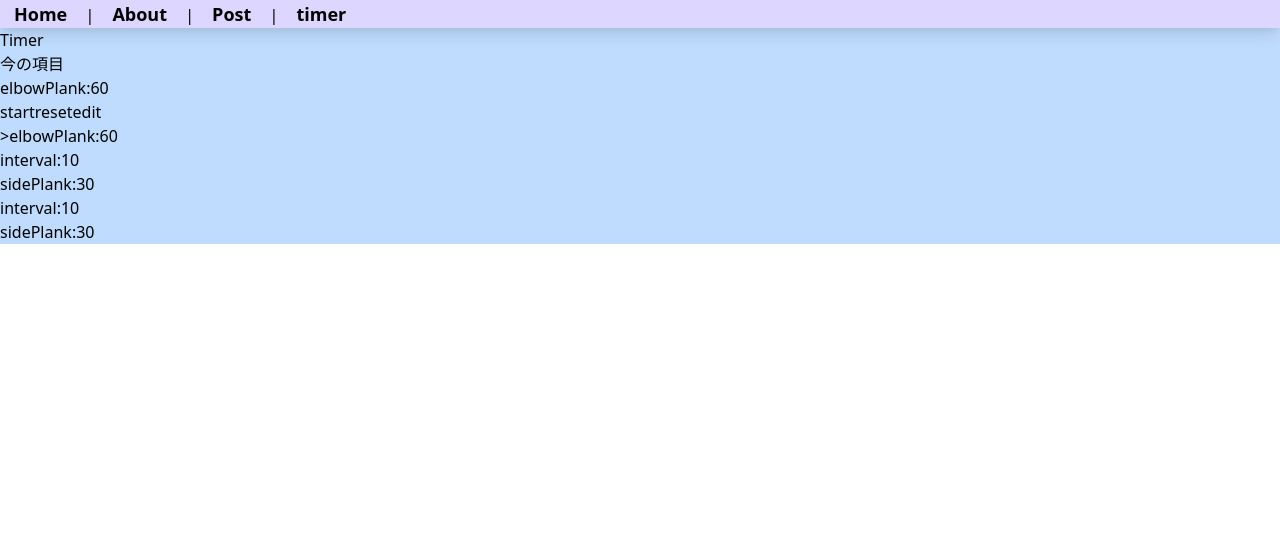
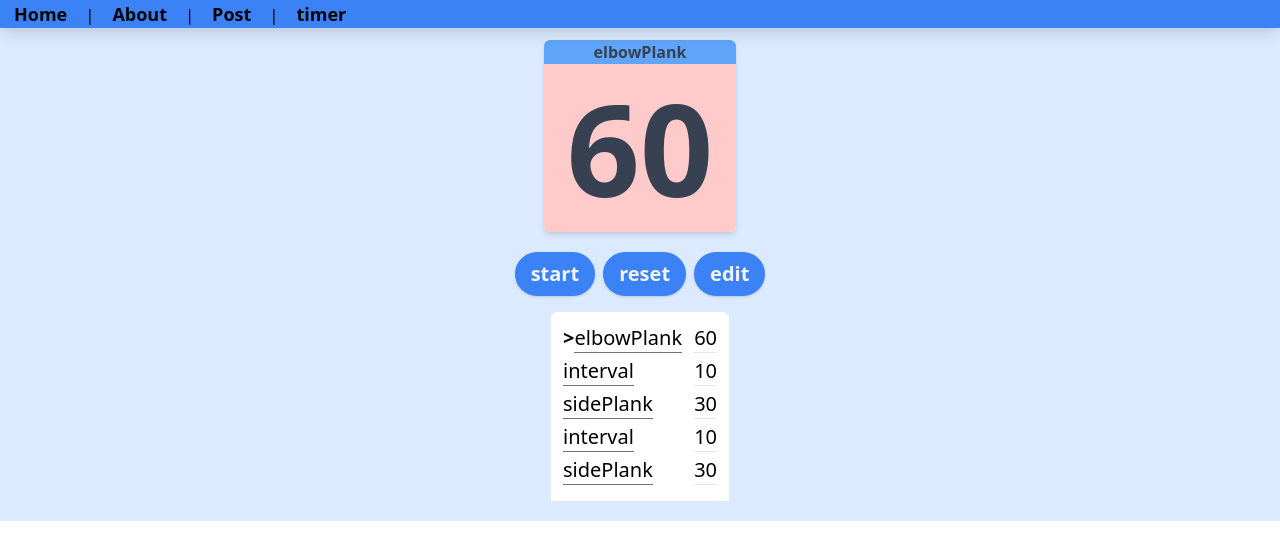
Before and after one commit to woodjellyfish/BLOG, a Next.js app: page /timer in a window 1280 px wide. Shown: the top 560 px of the page. Built offline with nearby package versions, Linux system fonts and the light colour scheme.

Commit message:
styled timerPage

```diff
--- a/components/Layout.tsx
+++ b/components/Layout.tsx
@@ -8,7 +8,7 @@ type Props = {
 };
 
 const classes = {
-  link: "mx-3.5 text-lg font-bold hover:bg-purple-300",
+  link: "mx-3.5 text-lg font-bold hover:bg-blue-300",
 };
 
 const Layout = ({ children, title = "This is the default title" }: Props) => (
@@ -18,8 +18,8 @@ const Layout = ({ children, title = "This is the default title" }: Props) => (
       <meta charSet="utf-8" />
       <meta name="viewport" content="initial-scale=1.0, width=device-width" />
     </Head>
-    <header className="sticky top-0 shadow-lg" id="header">
-      <nav className="bg-purple-200">
+    <header className="sticky bg-blue-500 top-0 shadow-lg" id="header">
+      <nav className="bg-">
         <Link href="/">
           <a className={classes.link}>Home</a>
         </Link>
--- a/components/post/Components.tsx
+++ b/components/post/Components.tsx
@@ -27,7 +27,7 @@ export const H2: HeadingComponent = ({ level, node, className, ...props }) => {
   return (
     <h2
       id={props.children[0].toString()}
-      className="text-2xl font-bold px-2 m-4 border-b-4 border-l-[16px] border-red-300 "
+      className="text-2xl font-bold px-2 m-4 border-b-4 border-l-[16px] border-blue-500 "
     >
       {props.children}
     </h2>
--- a/components/timer/Button.tsx
+++ b/components/timer/Button.tsx
@@ -2,14 +2,25 @@ import { MouseEventHandler } from "react";
 
 type Props = {
   name: string;
-  clickEv: MouseEventHandler<HTMLButtonElement>;
+  onClick: MouseEventHandler<HTMLButtonElement>;
 };
 
-const Button = ({ name, clickEv }: Props) => {
+const setButtonColor = (color: string) => {
+  switch (color) {
+    case "red":
+      return "mb-3 mx-1 rounded-full items-center shadow bg-red-500 px-4 py-2 text-gray-100 font-bold text-xl hover:bg-red-400";
+    case "blue":
+      return "mb-3 mx-1 rounded-full items-center shadow bg-blue-500 px-4 py-2 text-gray-100 font-bold text-xl hover:bg-blue-400";
+    default:
+      return "mb-3 mx-1 rounded-full items-center shadow bg-green-500 px-4 py-2 text-gray-100 font-bold text-xl hover:bg-green-400";
+  }
+};
+
+const Button = ({ name, onClick }: Props) => {
   return (
-    <>
-      <button onClick={clickEv}>{name}</button>
-    </>
+    <button className={setButtonColor("blue")} onClick={onClick}>
+      {name}
+    </button>
   );
 };
 
--- a/components/timer/List.tsx
+++ b/components/timer/List.tsx
@@ -33,10 +33,8 @@ const List = ({ isEdit, items, curItemId, setItems }: Props) => {
     //リストの最後(nextId==-1)のidを取得
     const lastId = items.find((item) => item.nextId === -1).id;
 
-    console.log(`lastId`, lastId);
     const newItems = [...items];
     //todo items[last]のnextIdの変更
-    console.log(`newItems`, newItems);
     newItems[getFindIndex(lastId)].nextId = lastId + 1;
     //todo items[]への追加
     const newItem: itemType = {
@@ -96,9 +94,11 @@ const List = ({ isEdit, items, curItemId, setItems }: Props) => {
   if (isEdit) {
     return (
       <>
+        <div className="flex flex-col bg-white rounded-md p-3 mb-5">
           {items.map((item) => (
-          <div key={item.id}>
+            <div className="mb-1" key={item.id}>
               <input
+                className="text-xl border-b mb-1 border-gray-500 mr-3"
                 onChange={(e: ChangeEvent<HTMLInputElement>) =>
                   ItemNameHandleChange(e, item.id)
                 }
@@ -106,6 +106,7 @@ const List = ({ isEdit, items, curItemId, setItems }: Props) => {
                 value={item.name}
               />
               <input
+                className="text-xl border-b mb-1 border-gray-500 mr-3"
                 onChange={(e: ChangeEvent<HTMLInputElement>) =>
                   ItemSecHandleChange(e, item.id)
                 }
@@ -113,11 +114,18 @@ const List = ({ isEdit, items, curItemId, setItems }: Props) => {
                 value={item.sec}
                 style={{ width: "3em", textAlign: "right" }}
               />
-            <button onClick={() => deleteItem(item.id)}>del</button>
+              <button
+                className="shadow px-2 rounded-md bg-red-500  text-white hover:bg-red-400"
+                onClick={() => deleteItem(item.id)}
+              >
+                del
+              </button>
             </div>
           ))}
           <div></div>
+          <div className="flex flex-row">
             <input
+              className="text-xl border-b mb-1 border-gray-500 mr-3"
               placeholder="newItemName"
               type="text"
               value={addItem.name}
@@ -126,6 +134,7 @@ const List = ({ isEdit, items, curItemId, setItems }: Props) => {
               }
             />
             <input
+              className="text-xl border-b mb-1 border-gray-500 mr-3"
               placeholder="sec"
               type="number"
               style={{ width: "3em" }}
@@ -133,18 +142,32 @@ const List = ({ isEdit, items, curItemId, setItems }: Props) => {
                 addItemSecHandleChange(e)
               }
             />
-        <button onClick={addSave}>add</button>
+            <button
+              className="shadow px-2 rounded-md bg-blue-500  text-white hover:bg-blue-400"
+              onClick={addSave}
+            >
+              add
+            </button>
+          </div>
+        </div>
       </>
     );
   } else {
     return (
       <>
+        <div className="flex flex-col bg-white rounded-t-md p-3 mb-5">
           {items.map((item) => (
-          <div key={item.id}>
+            <div className="flex" key={item.id}>
+              <a className="font-bold text-xl">
                 {item.isDone ? "●" : item.id === curItemId && ">"}
-            {item.name}:{item.sec}
+              </a>
+              <a className="text-xl border-b mb-1 border-gray-500 mr-3">
+                {item.name}
+              </a>
+              <a className="text-xl ml-auto border-b mb-1 ">{item.sec}</a>
             </div>
           ))}
+        </div>
       </>
     );
   }
--- a/components/timer/Menu.tsx
+++ b/components/timer/Menu.tsx
@@ -8,11 +8,18 @@ type Props = {
 const Menu = ({ item, isEdit }: Props) => {
   if (item.nextId === -1 && item.sec < 0) return <div>end</div>;
 
-  if (isEdit) return <div>edit mode</div>;
-
   return (
-    <div>
-      {item.name}:{item.sec > 0 ? item.sec : 0}
+    <div className="h-full flex justify-center items-center mt-3">
+      <div className="rounded-md bg-white shadow-md h-48 w-48 flex flex-col">
+        <p className="text-base text-gray-700 text-center font-bold bg-blue-400 rounded-t-md">
+          {isEdit ? "editmode" : item.name}
+        </p>
+        <div className="bg-red-200 h-full flex items-center justify-center rounded-b-md">
+          <p className="text-9xl text-gray-700 font-bold text-center ">
+            {item.sec}
+          </p>
+        </div>
+      </div>
     </div>
   );
 };
--- a/components/timer/MenuButton.tsx
+++ b/components/timer/MenuButton.tsx
@@ -37,17 +37,21 @@ const MenuButton = ({
   if (isEdit) {
     return (
       <>
-        <Button name="save" clickEv={itemsSave} />
-        <Button name="default" clickEv={() => setItems(getItemDefault())} />
-        <Button name="edit" clickEv={editHandleClick} />
+        <div className="flex-row items-center ">
+          <Button name="save" onClick={itemsSave} />
+          <Button name="default" onClick={() => setItems(getItemDefault())} />
+          <Button name="edit" onClick={editHandleClick} />
+        </div>
       </>
     );
   } else {
     return (
       <>
-        <Button name={isStarted ? "stop" : "start"} clickEv={switchTimer} />
-        <Button name="reset" clickEv={reset} />
-        <Button name="edit" clickEv={editHandleClick} />
+        <div className="flex-row ">
+          <Button name={isStarted ? "stop" : "start"} onClick={switchTimer} />
+          <Button name="reset" onClick={reset} />
+          <Button name="edit" onClick={editHandleClick} />
+        </div>
       </>
     );
   }
--- a/package.json
+++ b/package.json
@@ -8,6 +8,7 @@
     "type-check": "tsc"
   },
   "dependencies": {
+    "@headlessui/react": "^1.3.0",
     "firebase": "^8.7.1",
     "gray-matter": "^4.0.3",
     "marked": "^2.1.2",
@@ -30,7 +31,7 @@
     "postcss-cli": "^8.3.1",
     "react-syntax-highlighter": "^15.4.3",
     "tailwindcss": "^2.2.4",
-    "typescript": "^4.0.8"
+    "typescript": "^4.3.5"
   },
   "license": "MIT"
 }
--- a/pages/test.tsx
+++ b/pages/test.tsx
@@ -3,12 +3,11 @@ import React, { useState } from "react";
 export default function Test() {
   return (
     <>
-      <div className="flex container max-w-full">
-        <div className="container bg-red-200">hoge</div>
-        <div className="container  bg-red-400">piyo</div>
+      <div className="w-[50px] h-[50px] bg-gray-100 flex">
+        <div className="w-full h-full bg-gradient-to-tl from-black rounded-full animate-spin ">
+          <div className="h-[80%] w-[80%] rounded-full bg-center bg-gray-100 ml-[10%] mt-[10%]"></div>
+        </div>
       </div>
-      <div>bar</div>
-      <button className="w-20 bg-blue-400"> click me</button>
     </>
   );
 }
--- a/pages/timer.tsx
+++ b/pages/timer.tsx
@@ -167,9 +167,9 @@ const Timer = () => {
 
   return (
     <Layout>
-      <h1>Timer</h1>
-      今の項目
+      <div className="bg-blue-100 w-full flex flex-col">
         <Menu item={currentItem} isEdit={isEdit} />
+        <div className="mt-5 flex justify-center">
           <MenuButton
             isStarted={isStarted}
             isEdit={isEdit}
@@ -180,12 +180,16 @@ const Timer = () => {
             switchTimer={switchTimer}
             getItemDefault={getItemDefault}
           />
+        </div>
+        <div className="mt-1 flex justify-center">
           <List
             isEdit={isEdit}
             items={items}
             curItemId={currentItem.id}
             setItems={setItems}
           />
+        </div>
+      </div>
     </Layout>
   );
 };
--- a/tailwind.config.js
+++ b/tailwind.config.js
@@ -1,5 +1,5 @@
 module.exports = {
-  mode: "jist",
+  mode: "jit",
   purge: ["./pages/**/*.{js,ts,jsx,tsx}", "./components/**/*.{js,ts,jsx,tsx}"],
   darkMode: false, // or 'media' or 'class'
   theme: {
```
Also changed, not shown: 1 other file (tests, documents, lock files or other folders). Lines whose indentation alone changed are shown as unchanged.
